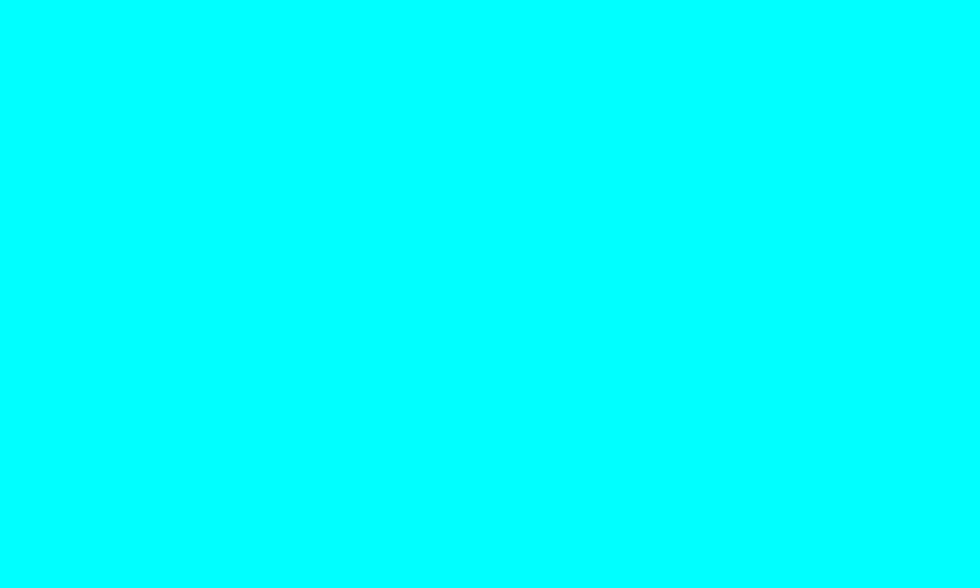
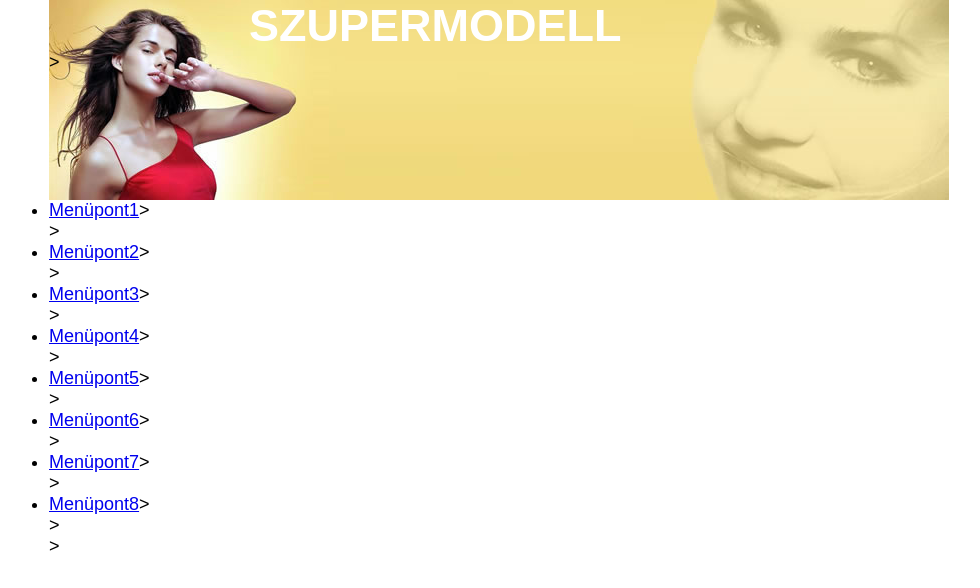
Before and after one commit to Zandras14/SzModell, a plain HTML site: page index.html in a window 1280 px wide. Shown: the whole page, without its empty margins (141-1121 px from the left). Drawn offline with Linux system fonts and the light colour scheme.

Commit message:
Header kezs

```diff
--- a/css/style2.css
+++ b/css/style2.css
@@ -3,6 +3,20 @@
     padding: 0;
     margin: 0;
 }
-body{
-    background-color: aqua;
+html{
+    font-family: Arial, Helvetica, sans-serif;
+    font-size: 18px;
 }
+.container{
+    max-width: 900px;
+    margin: 0 auto;
+}.header{
+    background: url('../images/logo.jpg');
+    height: 200px;
+}
+h1{
+    font-size: 2.5rem;
+    color: white;
+    text-transform: uppercase;
+    text-indent: 200px;
+}
--- a/index.html
+++ b/index.html
@@ -5,12 +5,23 @@
     <meta http-equiv="X-UA-Compatible" content="IE=edge">
     <meta name="viewport" content="width=device-width, initial-scale=1.0">
     <link rel="stylesheet" type="text/css" href="css/style2.css">
-    <title>Szuper Modell</title>
+    <title>SzuperModell</title>
 </head>
 <body>
     <div class="container">
-        <div class="header"></div>
-        <div class="navigation"></div>
+        <div class="header"><h1>Szupermodell</h1>></div>
+        <div class="navigation">
+            <ul>
+                <li><a href="#">Menüpont1</a>></li>>
+                <li><a href="#">Menüpont2</a>></li>>
+                <li><a href="#">Menüpont3</a>></li>>
+                <li><a href="#">Menüpont4</a>></li>>
+                <li><a href="#">Menüpont5</a>></li>>
+                <li><a href="#">Menüpont6</a>></li>>
+                <li><a href="#">Menüpont7</a>></li>>
+                <li><a href="#">Menüpont8</a>></li>>
+            </ul>>
+        </div>
         <div class="content">
             <div class="news"></div>
             <div class="news"></div>
```
